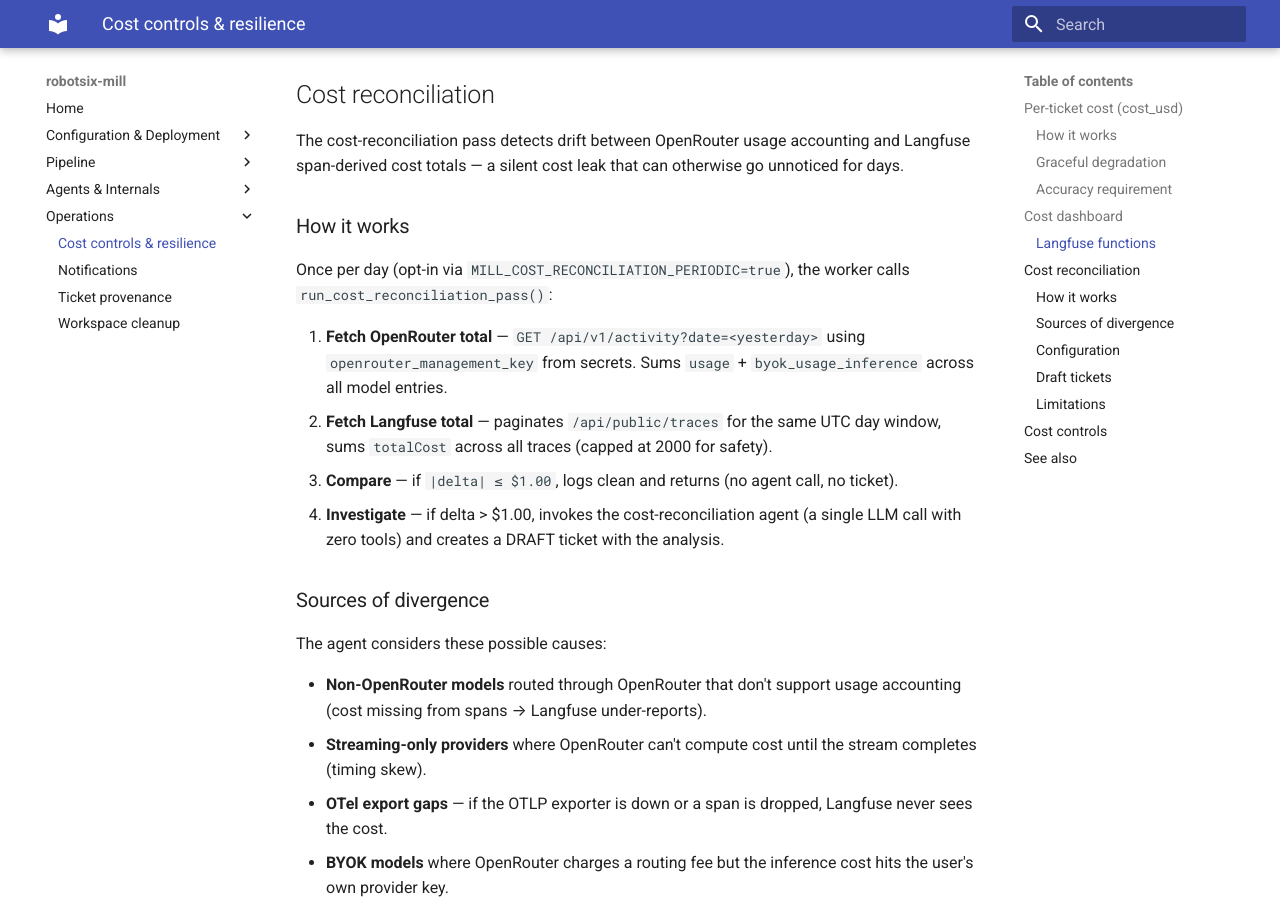
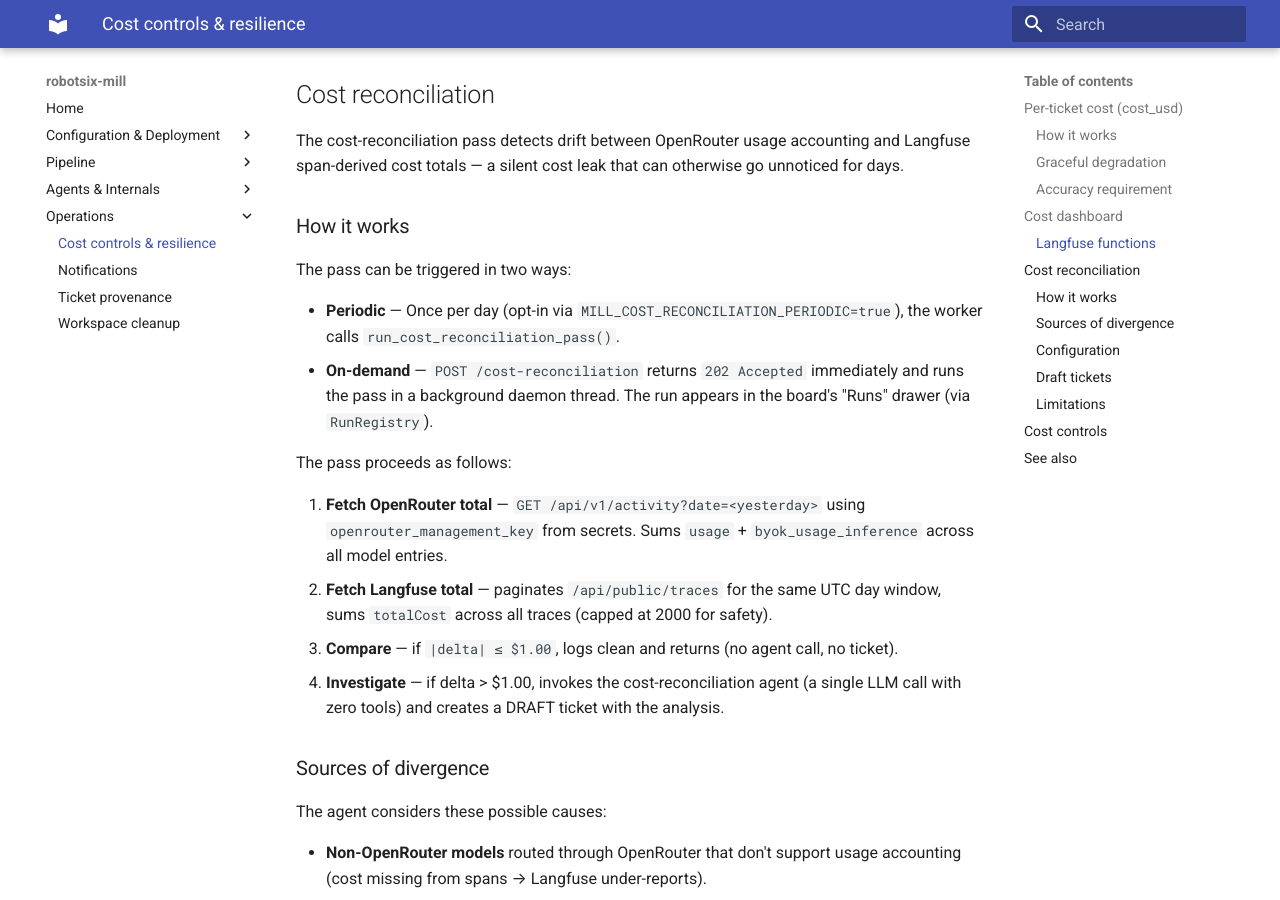
Before and after one commit to damien-robotsix/robotsix-mill, an MkDocs documentation site: the page built from docs/cost-and-resilience.md, in a window 1280 px wide and 900 px high, scrolled down 3021 px. Built offline with MkDocs 1.6.1 and Material for MkDocs 9.7.7, drawn with Linux system fonts in a browser that asks for light colours.

Commit message:
mill(docs): Add POST /cost-reconciliation route for on-demand trigger (20260526T024638Z-add-post-cost-reconciliation-route-for-o-5bb4)

```diff
--- a/docs/cost-and-resilience.md
+++ b/docs/cost-and-resilience.md
@@ -132,8 +132,15 @@
 
 ### How it works
 
-Once per day (opt-in via `MILL_COST_RECONCILIATION_PERIODIC=true`), the
-worker calls `run_cost_reconciliation_pass()`:
+The pass can be triggered in two ways:
+
+- **Periodic** — Once per day (opt-in via `MILL_COST_RECONCILIATION_PERIODIC=true`),
+  the worker calls `run_cost_reconciliation_pass()`.
+- **On-demand** — `POST /cost-reconciliation` returns `202 Accepted`
+  immediately and runs the pass in a background daemon thread. The run
+  appears in the board's "Runs" drawer (via `RunRegistry`).
+
+The pass proceeds as follows:
 
 1. **Fetch OpenRouter total** — `GET /api/v1/activity?date=<yesterday>`
    using `openrouter_management_key` from secrets. Sums `usage` +
```
Also changed, not shown: docs/agents.md (+1 -1 lines).
